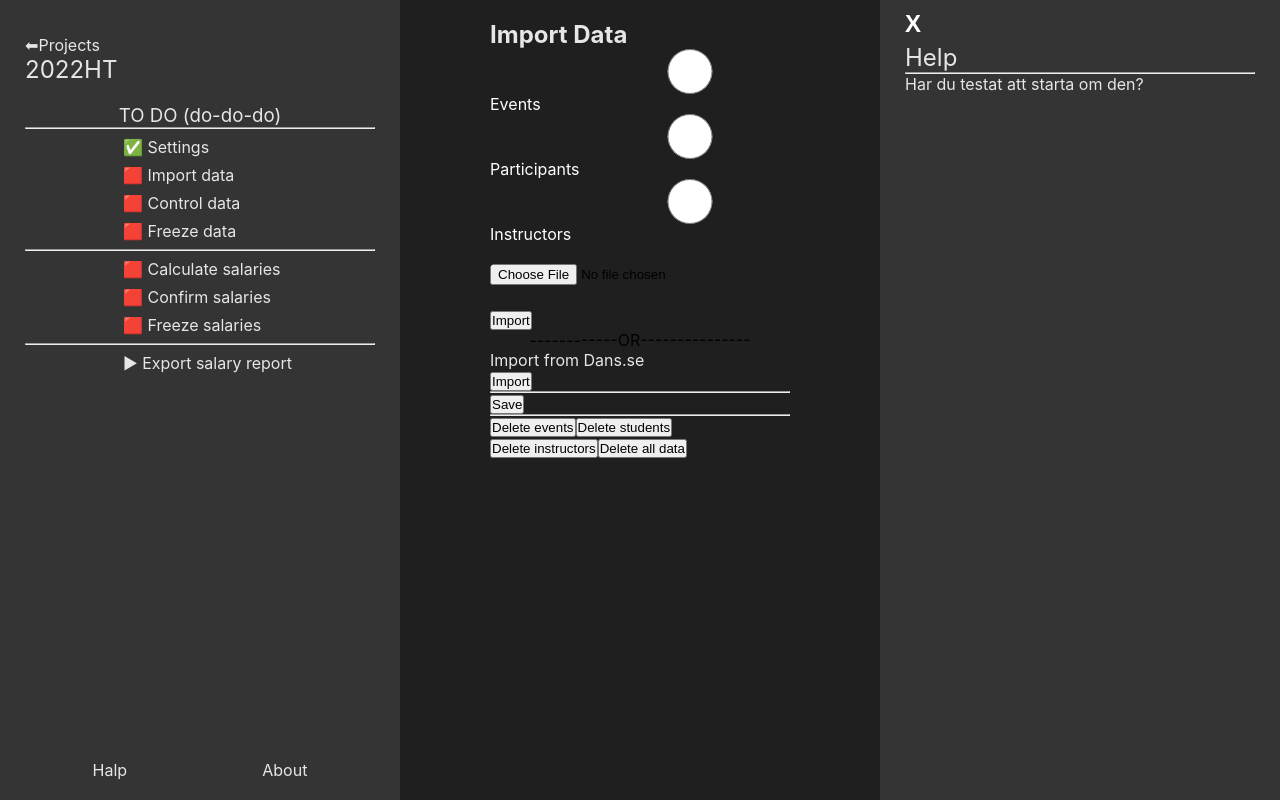
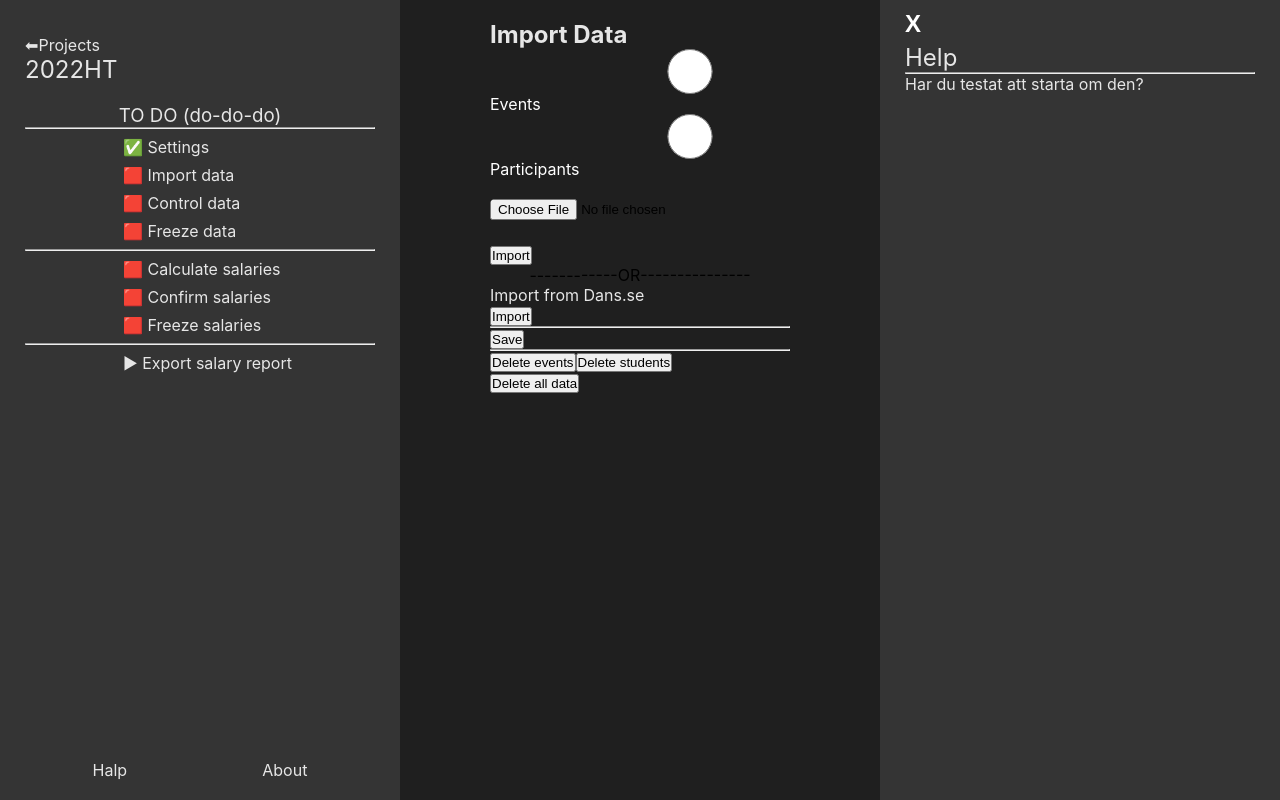
Before and after one commit to desirewp/salary-calculator, a React (Vite) app in the folder salary-calculator/: page /project/1/import-data in a window 1280 px wide. Built offline with nearby package versions, Linux system fonts and the light colour scheme.

Commit message:
removed instructor option

```diff
--- a/salary-calculator/src/components/Project/ImportData/ImportData.tsx
+++ b/salary-calculator/src/components/Project/ImportData/ImportData.tsx
@@ -21,11 +21,7 @@ const ImportData = () => {
           <input type="radio" name="file-content" id="participants" />
           <label htmlFor="participants">Participants</label>
         </div>
-        <div>
-          <input type="radio" name="file-content" id="instructors" />
-          <label htmlFor="instructors">Instructors</label>
         </div>
-      </div>
       <br />
 
       <div className="upload-bar">
@@ -45,7 +41,6 @@ const ImportData = () => {
     <button>Delete events</button>
     <button>Delete students</button>
     <br />
-    <button>Delete instructors</button>
     <button>Delete all data</button>
 
     </div>
--- a/salary-calculator/src/components/Project/Settings/Settings.tsx
+++ b/salary-calculator/src/components/Project/Settings/Settings.tsx
@@ -92,6 +92,7 @@ const Settings = () => {
             <option value="VT">Spring</option>
             <option value="ST">Summer</option>
             <option value="HT">Atumn</option>
+            <option value="S&HT">Summer & Atumn</option>
 
           </select>
         </div>
```
